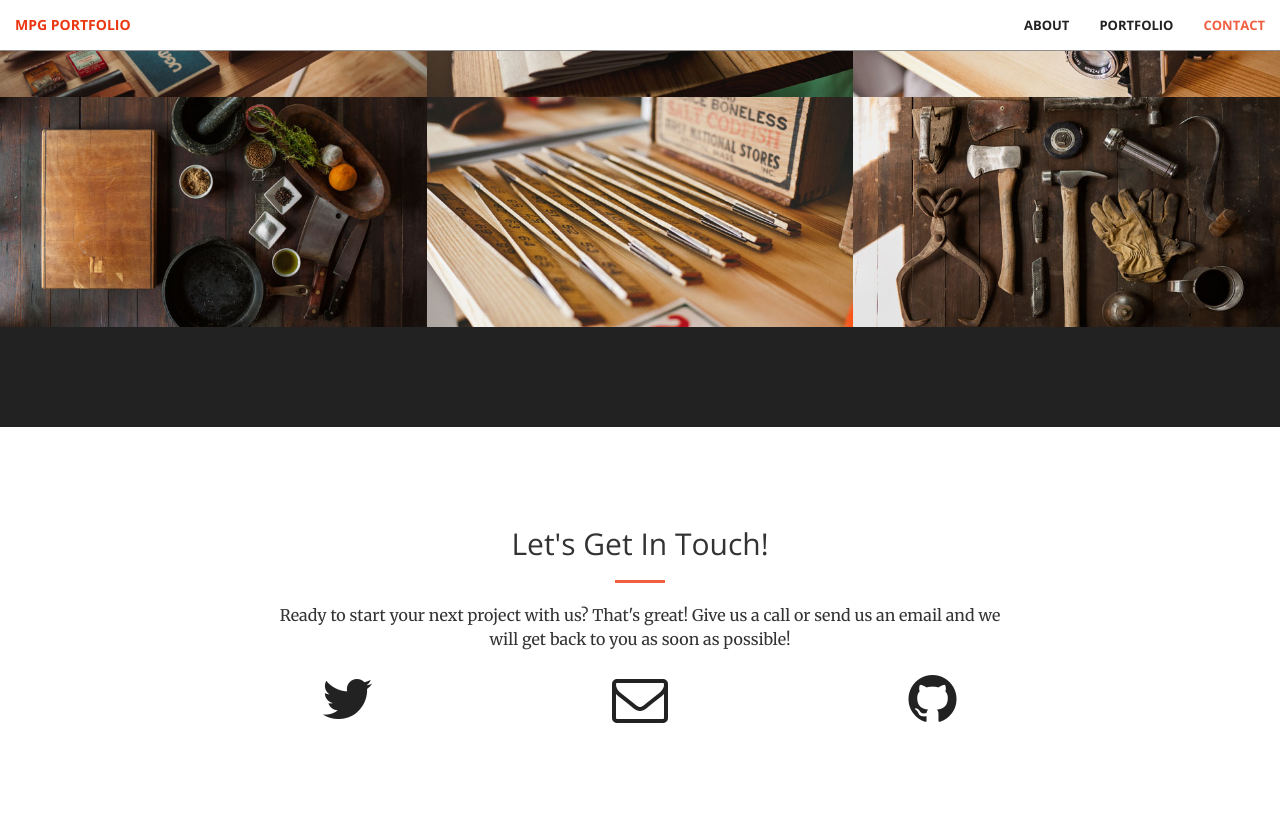
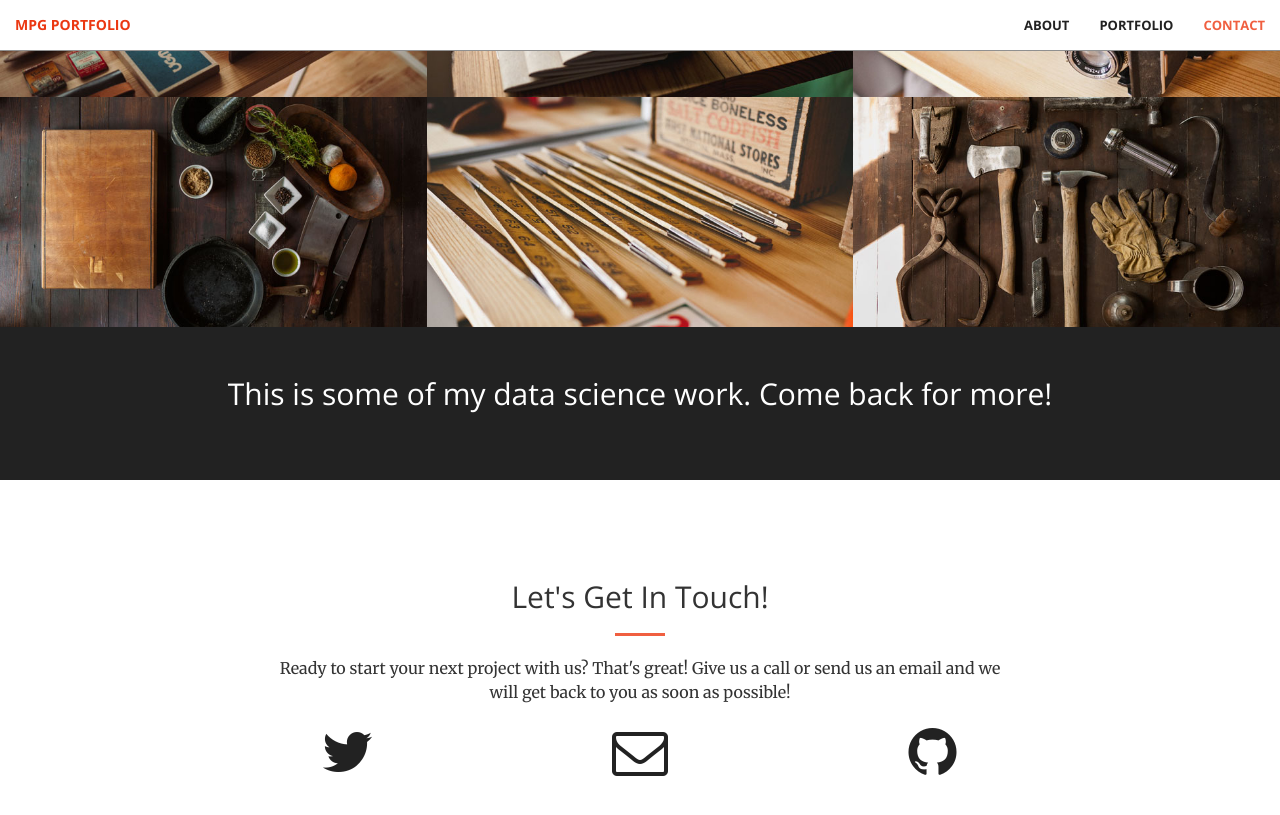
Before and after one commit to micgonzalez/micgonzalez.github.io, a Jekyll site: the page built from index.html, in a window 1280 px wide and 900 px high, scrolled down 1809 px. Shown: the top 815 px of the window. Built offline with Jekyll 4.4.1, drawn with Linux system fonts in a browser that asks for light colours.

Commit message:
Update aside.html

```diff
--- a/_includes/aside.html
+++ b/_includes/aside.html
@@ -1,8 +1,8 @@
   <aside class="bg-dark">
       <div class="container text-center">
           <div class="call-to-action">
-              <!--<h2>Free Download at Start Bootstrap!</h2>
-              <a href="#" class="btn btn-default btn-xl wow tada">Download Now!</a>-->
+              <h2>This is some of my data science work. Come back for more!</h2>
+              <!--<a href="#" class="btn btn-default btn-xl wow tada">Download Now!</a>-->
           </div>
       </div>
   </aside>
```
